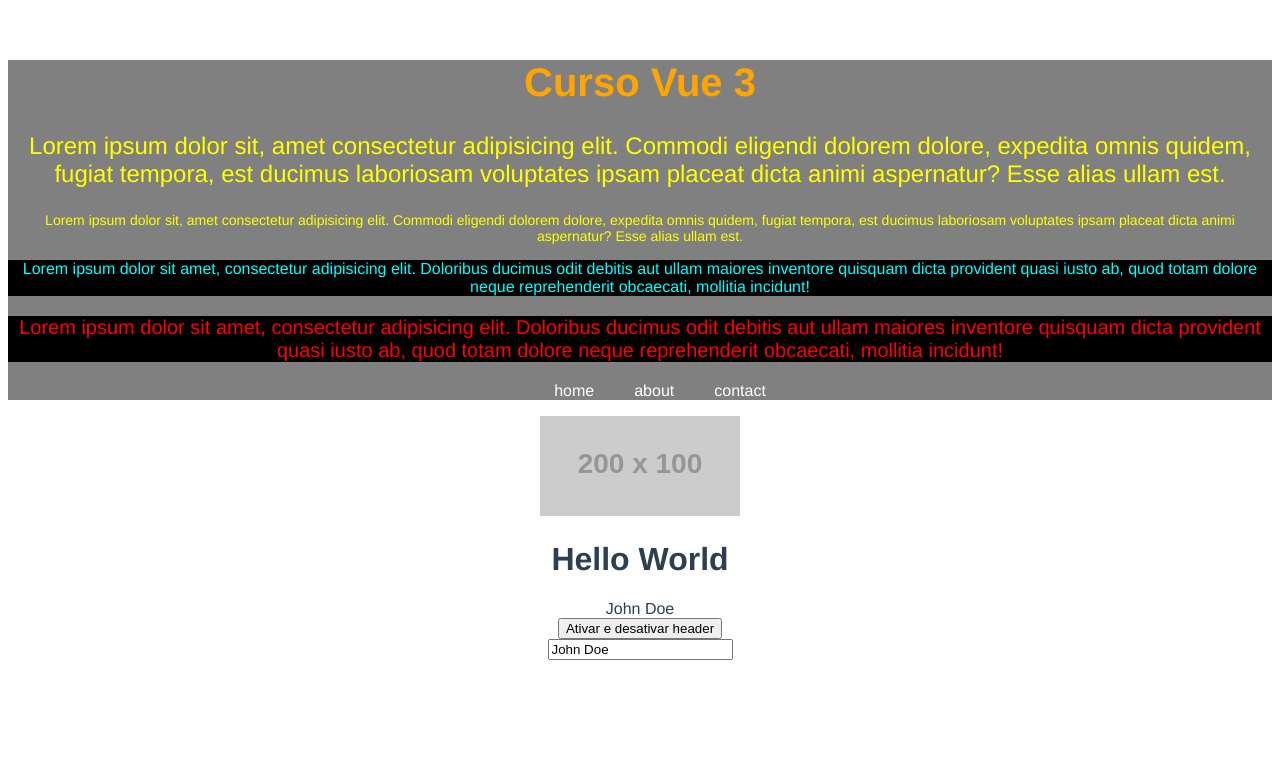
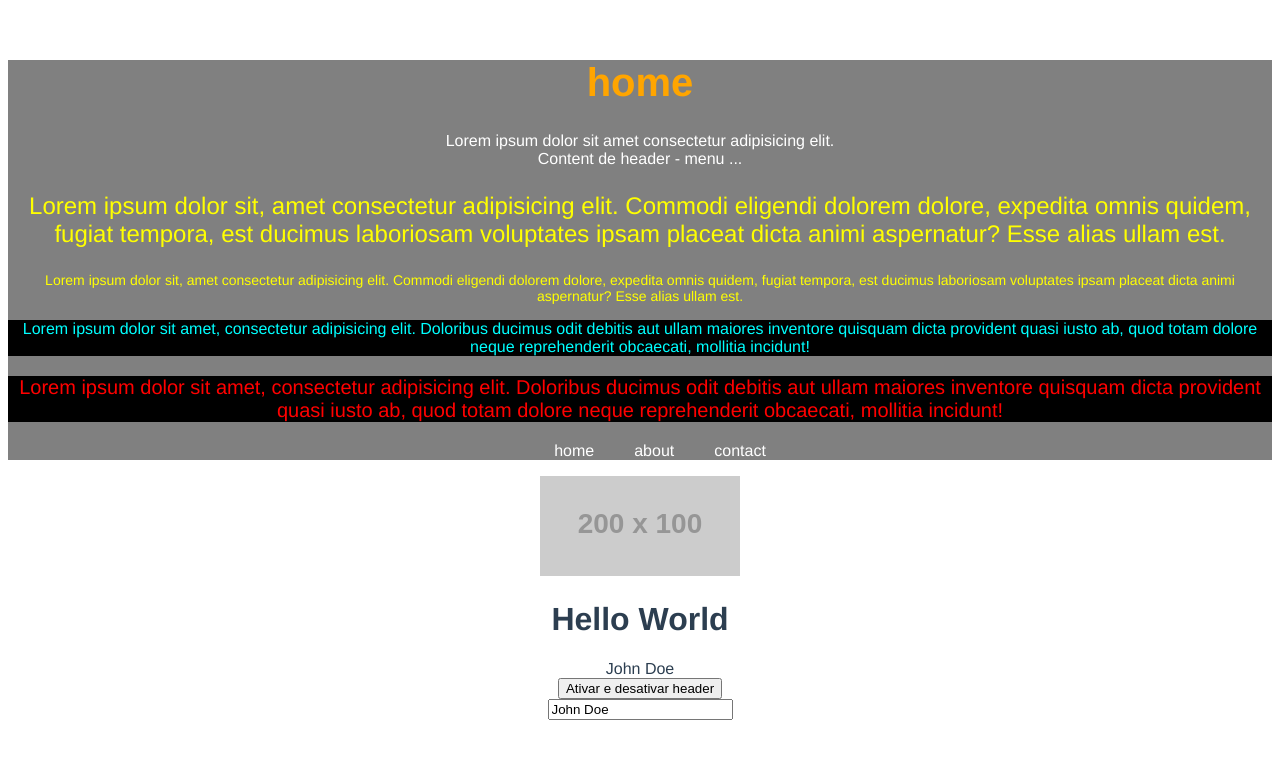
Before and after one commit to IagoMachado000/vue3intro, a Vue app in the folder app/: page / in a window 1280 px wide. Shown: the top 758 px of the page. Built offline with nearby package versions, Linux system fonts and the light colour scheme.

Commit message:
#13 Componentes slot

```diff
--- a/app/src/App.vue
+++ b/app/src/App.vue
@@ -1,6 +1,14 @@
 <template>
     <div>
-        <TheHeader v-if="showHeader"></TheHeader>
+        <TheHeader v-if="showHeader">
+            <!-- <template v-slot:title> Home </template> -->
+
+            <template v-slot:description>
+                Lorem ipsum dolor sit amet consectetur adipisicing elit.
+            </template>
+
+            Home
+        </TheHeader>
         <h1>Hello World</h1>
         {{ name }}
         <br />
--- a/app/src/components/TheHeader.vue
+++ b/app/src/components/TheHeader.vue
@@ -8,8 +8,18 @@
                 [className]: true,
             }"
         >
-            Curso Vue 3
+            home
         </h1>
+
+        <h1 class="title" v-if="$slots.title">
+            <slot name="title" />
+        </h1>
+
+        <div class="description">
+            <slot name="description" />
+        </div>
+
+        Content de header - menu ...
 
         <p :class="['text', { 'title-default': isHome }, className]">
             Lorem ipsum dolor sit, amet consectetur adipisicing elit. Commodi
@@ -87,7 +97,8 @@
         };
     },
     mounted() {
-        window.addEventListener("resize", this.resize);
+        // window.addEventListener("resize", this.resize);
+        console.log(this.$slots);
     },
     beforeUnmount() {
         // Destruir as nossas libs
```
